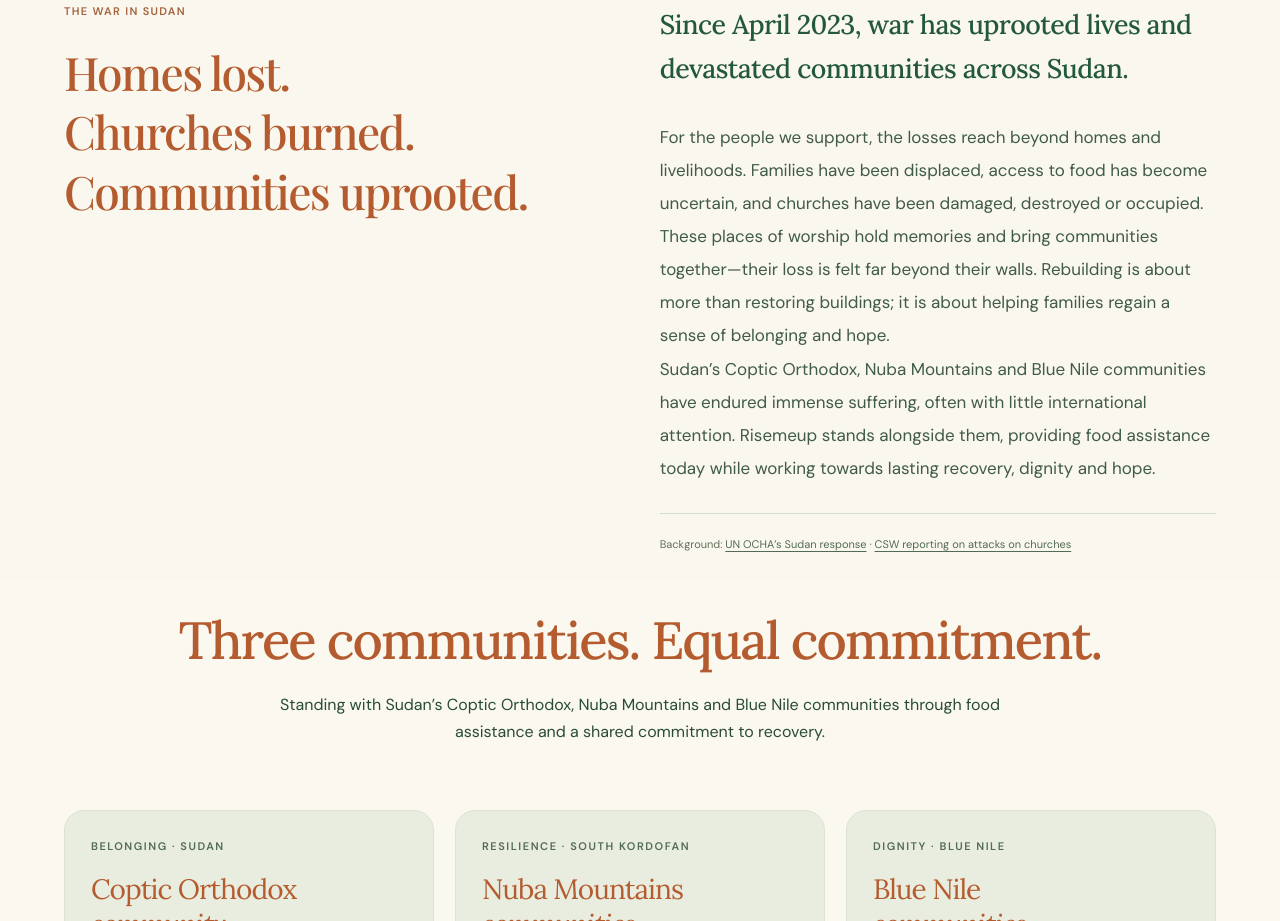
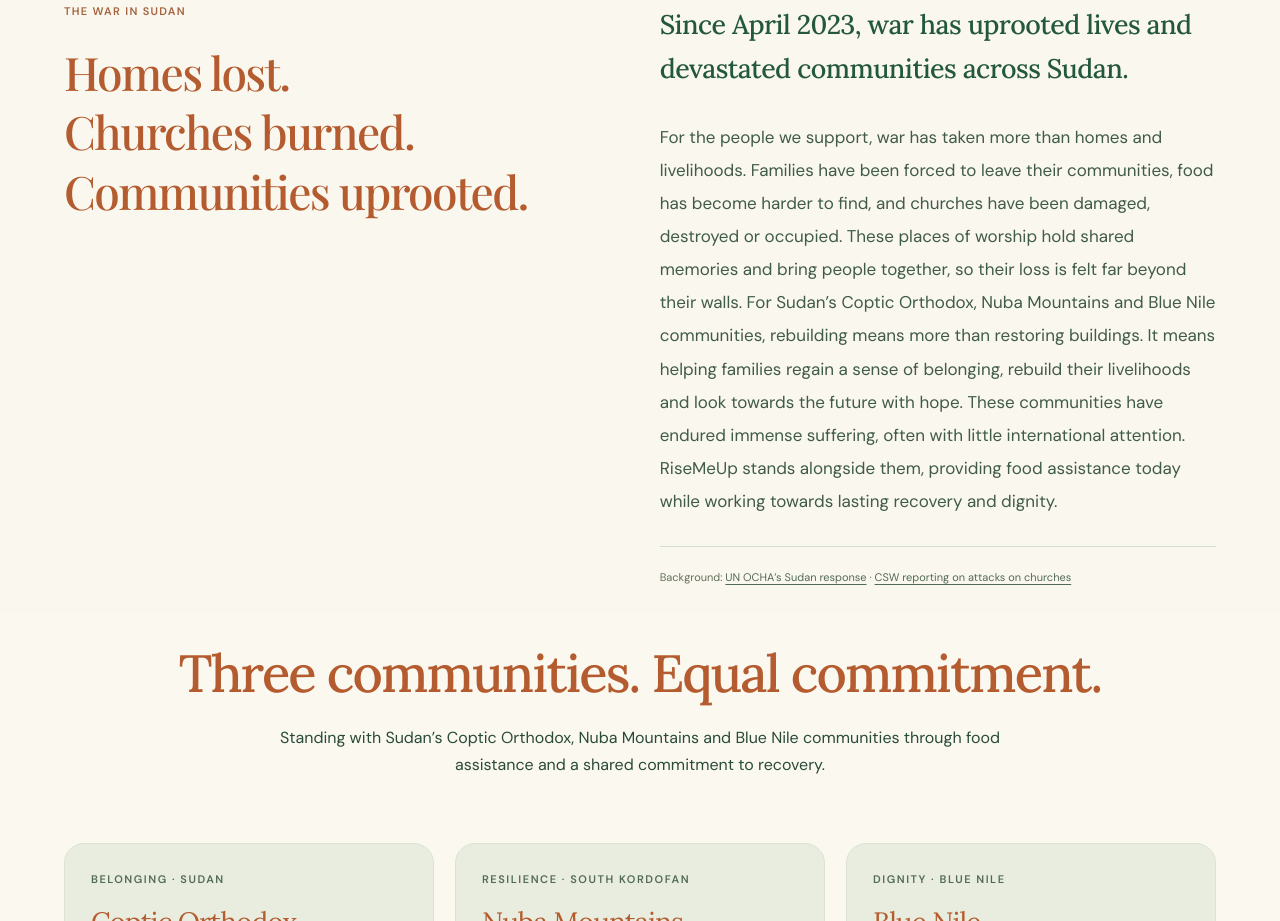
Before and after one commit to Hero988/RiseMeUp, a React (Vite) app: page / in a window 1280 px wide. Shown: the part 1660-2581 px from the top of the page. Built offline with nearby package versions, Linux system fonts and the light colour scheme; a web font is replaced by a local one.

Commit message:
Rewrite Sudan crisis story as one uninterrupted paragraph

```diff
--- a/public/homepage-theme.css
+++ b/public/homepage-theme.css
@@ -1034,9 +1034,6 @@
 .home-page.warm-brand #sudan-crisis .prose > p {
  font:400 17px/1.95 'DM Sans',sans-serif;color:#405b48;margin:0 0 28px;
 }
-.home-page.warm-brand #sudan-crisis .prose > p.crisis-loss {
- margin-bottom:0;
-}
 .home-page.warm-brand #sudan-crisis .prose > p.lead {
  font:500 clamp(22px,2.1vw,28px)/1.65 'Lora',Georgia,serif;letter-spacing:-.02em;
  color:#24583d;margin:0 0 30px;
--- a/src/App.tsx
+++ b/src/App.tsx
@@ -142,21 +142,20 @@ export default function App() {
                 Since April 2023, war has uprooted lives and devastated
                 communities across Sudan.
               </p>
-              <p className="crisis-loss">
-                For the people we support, the losses reach beyond homes and
-                livelihoods. Families have been displaced, access to food has
-                become uncertain, and churches have been damaged, destroyed or
-                occupied. These places of worship hold memories and bring
-                communities together—their loss is felt far beyond their walls.
-                {" "}Rebuilding is about more than restoring buildings; it is about
-                helping families regain a sense of belonging and hope.
-              </p>
-              <p>
-                Sudan’s Coptic Orthodox, Nuba Mountains and Blue Nile communities have
-                endured immense suffering, often with little international
-                attention. Risemeup stands alongside them, providing food
-                assistance today while working towards lasting recovery,
-                dignity and hope.
+              <p className="crisis-story">
+                For the people we support, war has taken more than homes and
+                livelihoods. Families have been forced to leave their communities,
+                food has become harder to find, and churches have been damaged,
+                destroyed or occupied. These places of worship hold shared memories
+                and bring people together, so their loss is felt far beyond their
+                walls. For Sudan’s Coptic Orthodox, Nuba Mountains and Blue Nile
+                communities, rebuilding means more than restoring buildings. It
+                means helping families regain a sense of belonging, rebuild their
+                livelihoods and look towards the future with hope. These
+                communities have endured immense suffering, often with little
+                international attention. RiseMeUp stands alongside them, providing
+                food assistance today while working towards lasting recovery and
+                dignity.
               </p>
               <div className="source-note">
                 Background:{" "}
```
